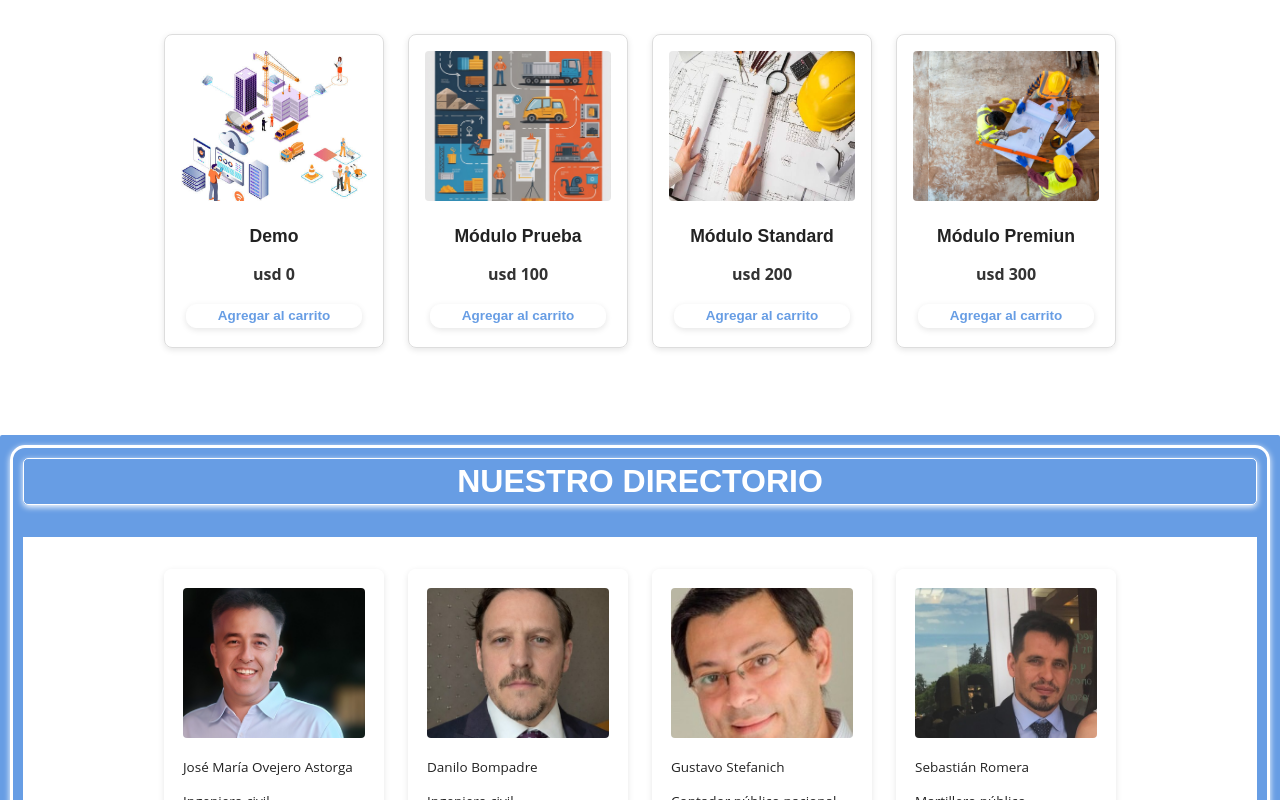
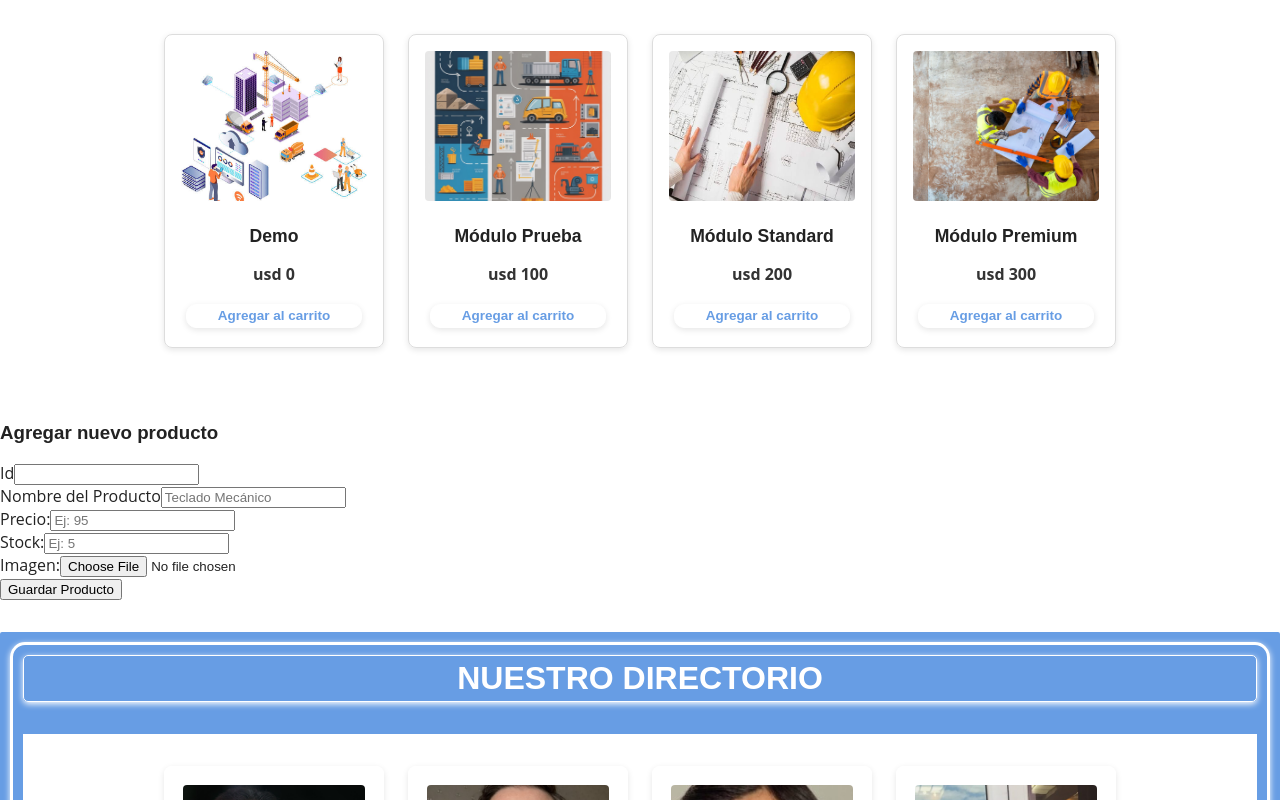
Before and after one commit to josemariaovejeroastorga/EjercicioClase3, a React (Vite) app: page / in a window 1280 px wide. Shown: the part 618-1418 px from the top of the page. Built offline with nearby package versions, Linux system fonts and the light colour scheme.

Commit message:
Arreglo formulario

```diff
--- a/index.html
+++ b/index.html
@@ -14,4 +14,3 @@
     <script type="module" src="/src/main.jsx"></script>
   </body>
 </html>
-s
--- a/public/data/productos.json
+++ b/public/data/productos.json
@@ -2,5 +2,5 @@
   { "id": 0, "nombre": "Demo", "moneda": "usd", "precio": 0, "imagen":"./demo.jpg"},
   { "id": 1, "nombre": "Módulo Prueba", "moneda": "usd", "precio": 100, "imagen":"./modulo de prueba.jpg"},
   { "id": 2, "nombre": "Módulo Standard", "moneda": "usd", "precio": 200, "imagen": "./modulo standard.jpg"},
-  { "id": 3, "nombre": "Módulo Premiun", "moneda": "usd", "precio": 300, "imagen": "./modulo premiun.jpg"}
+  { "id": 3, "nombre": "Módulo Premium", "moneda": "usd", "precio": 300, "imagen": "./modulo premium.jpg"}
 ]
--- a/src/componentes/FormularioContainer/FormularioContainer.jsx
+++ b/src/componentes/FormularioContainer/FormularioContainer.jsx
@@ -16,7 +16,7 @@ function FormularioContainer () {
             };
         const handleChangeOutput = (evento) => {
             evento.preventDefault();
-            console.log('Enviando los siguientes datos a la API, datosForm')};
+            console.log('Enviando los siguientes datos a la API', datosForm)};
         return (
             <FormularioProducto
             datosForm={datosForm}
--- a/src/componentes/FormulariosProductos/FormularioProductos.jsx
+++ b/src/componentes/FormulariosProductos/FormularioProductos.jsx
@@ -1,13 +1,15 @@
-function FormularioProducto (datosForm, handleChangeInput, handleChangeOutput) {
-    return
-    <form Onsubmit={handleChangeInput}>
+function FormularioProducto ({datosForm, handleChangeInput, handleChangeOutput}) {
+    return(
+    <form onSubmit={handleChangeOutput}>
         <h3>Agregar nuevo producto</h3>
         <div>
             <label htmlFor="">Id</label>
             <input
                 type="text"
+                name="id"
+                value={datosForm.id}
                 onChange={handleChangeInput}
-                value={datosForm.id}
+
             />
         </div>
         <div>
@@ -46,5 +48,5 @@ function FormularioProducto (datosForm, handleChangeInput, handleChangeOutput) {
         </div>
             <button type="submit">Guardar Producto</button>
     </form>
-}
+)}
 export default FormularioProducto
```
Also changed, not shown: public/modulo premium.jpg (renamed from public/modulo premiun.jpg).
